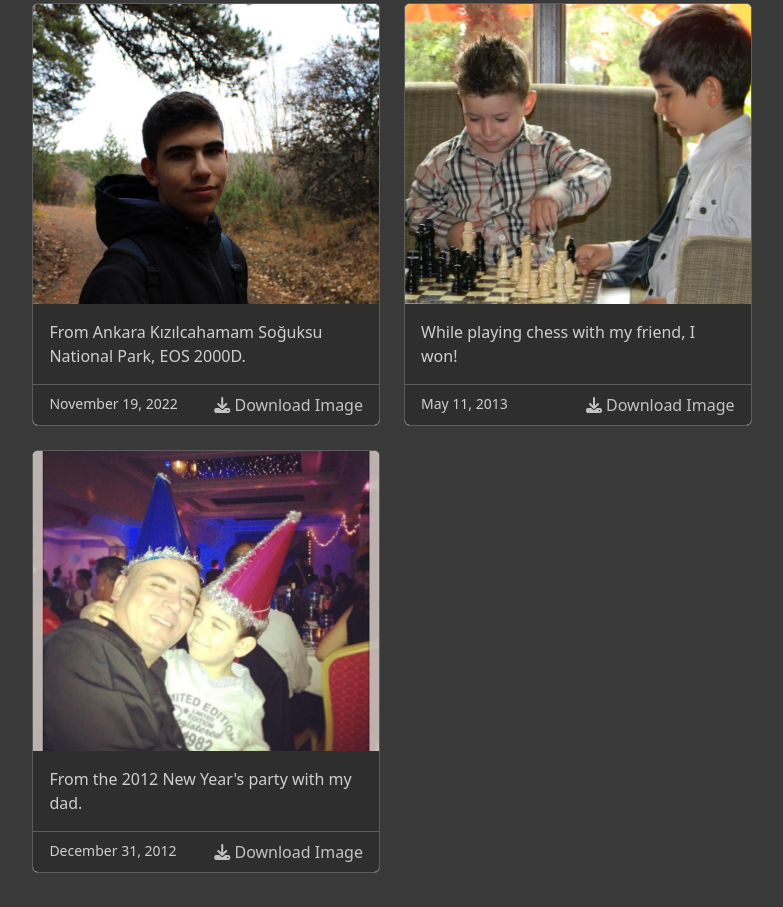
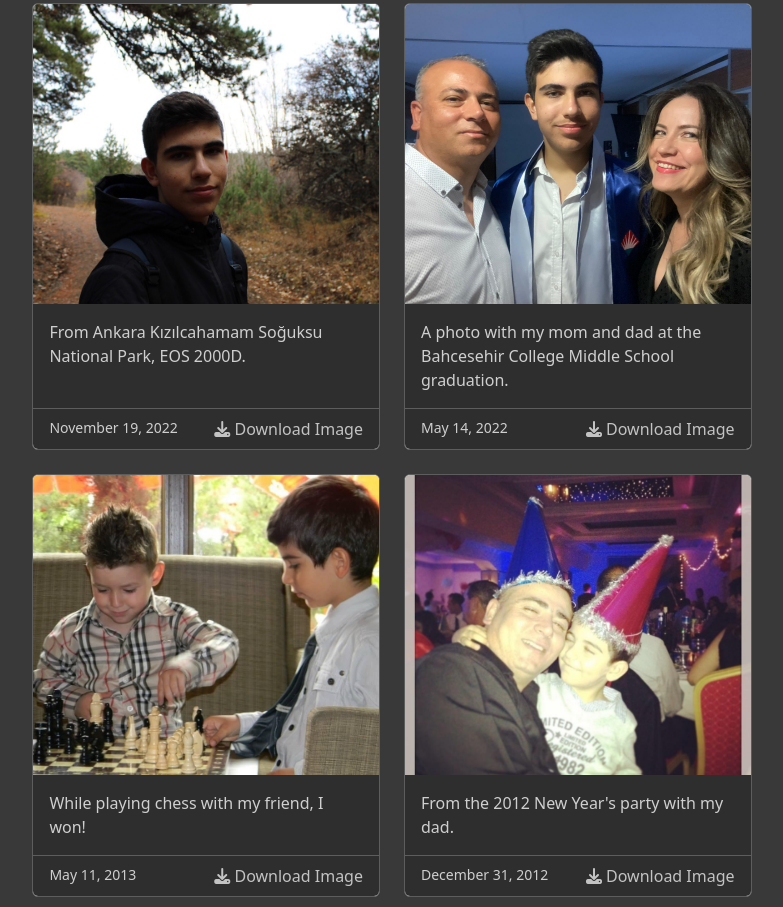
Before and after one commit to cinarcivan/website, a website: page gallery.html in a window 1280 px wide. Shown: the part 1019-1926 px from the top of the page, without its empty margins (448-1231 px from the left). Before the commit the page ends 1902 px from the top, so only its background shows below. Drawn offline with nearby package versions, Linux system fonts and the light colour scheme.

Commit message:
feature: add photo to gallery

```diff
--- a/gallery.html
+++ b/gallery.html
@@ -211,6 +211,20 @@
                     </div>
                     <div class="col">
                         <div class="card h-100">
+                            <img src="/image/gallery/middle-school-graduation-1.jpeg" class="card-img-top" alt="A photo with my mom and dad at the Bahcesehir College Middle School graduation.">
+                            <div class="card-body">
+                                <p class="card-text">A photo with my mom and dad at the Bahcesehir College Middle School graduation.</p>
+                            </div>
+                            <div class="card-footer">
+                                <div class="w-100 d-flex justify-content-between">
+                                    <small>May 14, 2022</small>
+                                    <a href="/image/gallery/middle-school-graduation-1.jpeg" download="proposed_file_name" class="link"><i class="fa-solid fa-download"></i> Download Image</a>
+                                </div>
+                            </div>
+                        </div>
+                    </div>
+                    <div class="col">
+                        <div class="card h-100">
                             <img src="/image/gallery/chess-2013.jpg" class="card-img-top" alt="While playing chess, I won!">
                             <div class="card-body">
                                 <p class="card-text">While playing chess with my friend, I won!</p>
```
Also changed, not shown: image/gallery/middle-school-graduation-1.jpeg (added).
